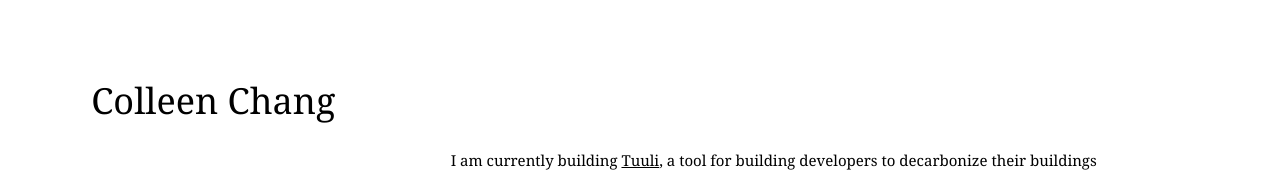
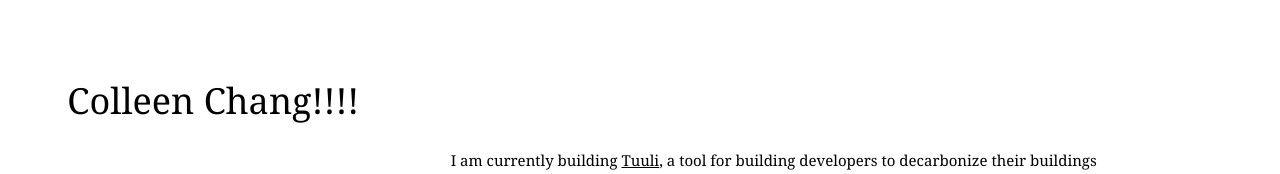
Before and after one commit to colleenchang/colleenchang.github.io, a plain HTML site: page index.html in a window 1280 px wide. Shown: the top 174 px of the page. Drawn offline with nearby package versions, Linux system fonts and the light colour scheme.

Commit message:
Added exclamation points.

```diff
--- a/index.html
+++ b/index.html
@@ -11,7 +11,7 @@
 <div class="w3-row">
   <div class="w3-third w3-white w3-container w3-center" style="height:700px">
     <div class="w3-padding-64">
-      <h1 style="font-family: 'Georgia', monospace;"> Colleen Chang</h1>
+      <h1 style="font-family: 'Georgia', monospace;"> Colleen Chang!!!!</h1>
 
 
         <div class="w3-padding-8" style="padding-top: 5%; padding-right: 5%; padding-left: 8%">
```
